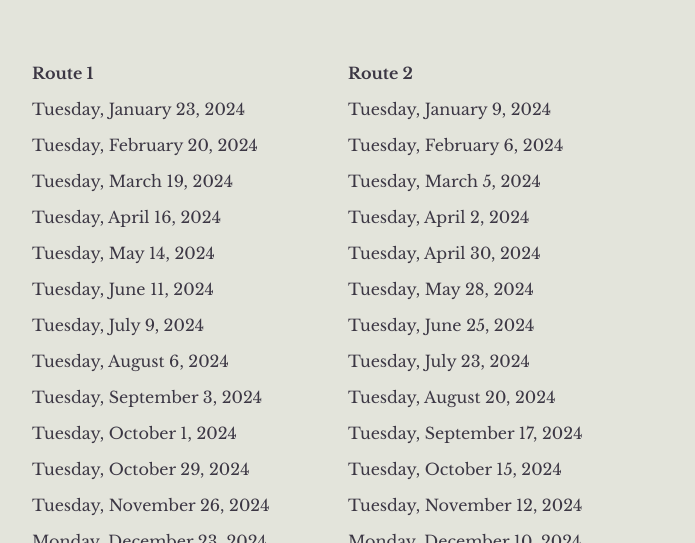
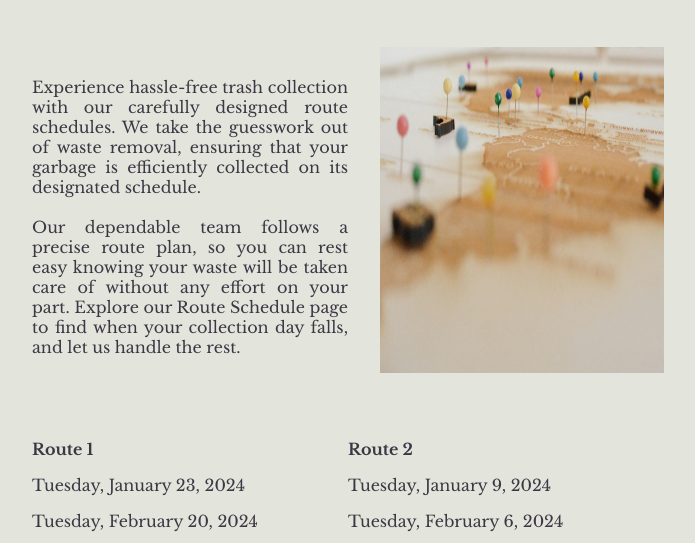
Before and after one commit to trevorwiebe/sunflowersanitation, a plain HTML site: page schedule/index.html in a window 1280 px wide. Shown: the part 257-800 px from the top of the page, without its empty margins (292-987 px from the left). Drawn offline with nearby package versions, Linux system fonts and the light colour scheme.

Commit message:
add routes picture and blurb

```diff
--- a/schedule/index.css
+++ b/schedule/index.css
@@ -74,10 +74,28 @@ body {
     text-align: center;
 }
 
+#route_schedule_overview_block{
+    width: 100%;
+    display: flex;
+    flex-wrap: wrap;
+}
+
+#route_schedule_overview_blurb{
+    width: 50%;
+    margin-top: 30px;
+    text-align: justify;
+}
+
+#route_image{
+    width: 45%;
+    padding-left: 5%;
+}
+
 #route_container{
     width: 100%;
     display: flex;
     flex-wrap: wrap;
+    margin-top: 50px;
 }
 
 .route_block{
--- a/schedule/index.html
+++ b/schedule/index.html
@@ -27,6 +27,11 @@
                 </div>
 
                 <h2>Route Schedules</h2>
+
+                <div id="route_schedule_overview_block">
+                    <p id="route_schedule_overview_blurb">Experience hassle-free trash collection with our carefully designed route schedules. We take the guesswork out of waste removal, ensuring that your garbage is efficiently collected on its designated schedule.<br><br>Our dependable team follows a precise route plan, so you can rest easy knowing your waste will be taken care of without any effort on your part.  Explore our Route Schedule page to find when your collection day falls, and let us handle the rest.</p>
+                    <img id="route_image" src="/res/routes.jpg">
+                </div>
 
                 <div id="route_container">
                     <div class="route_block">
```
Also changed, not shown: res/routes.jpg (added).
